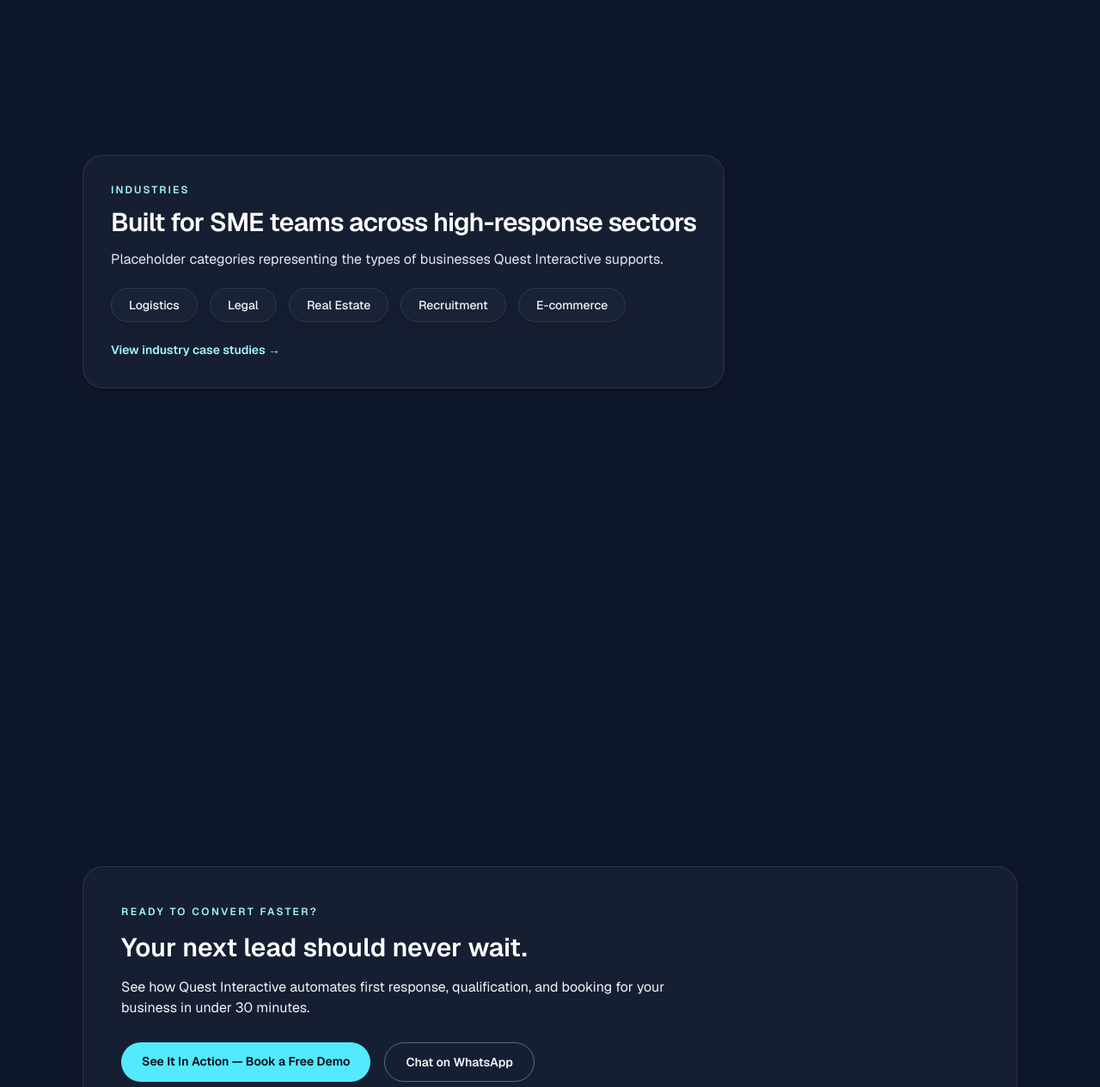
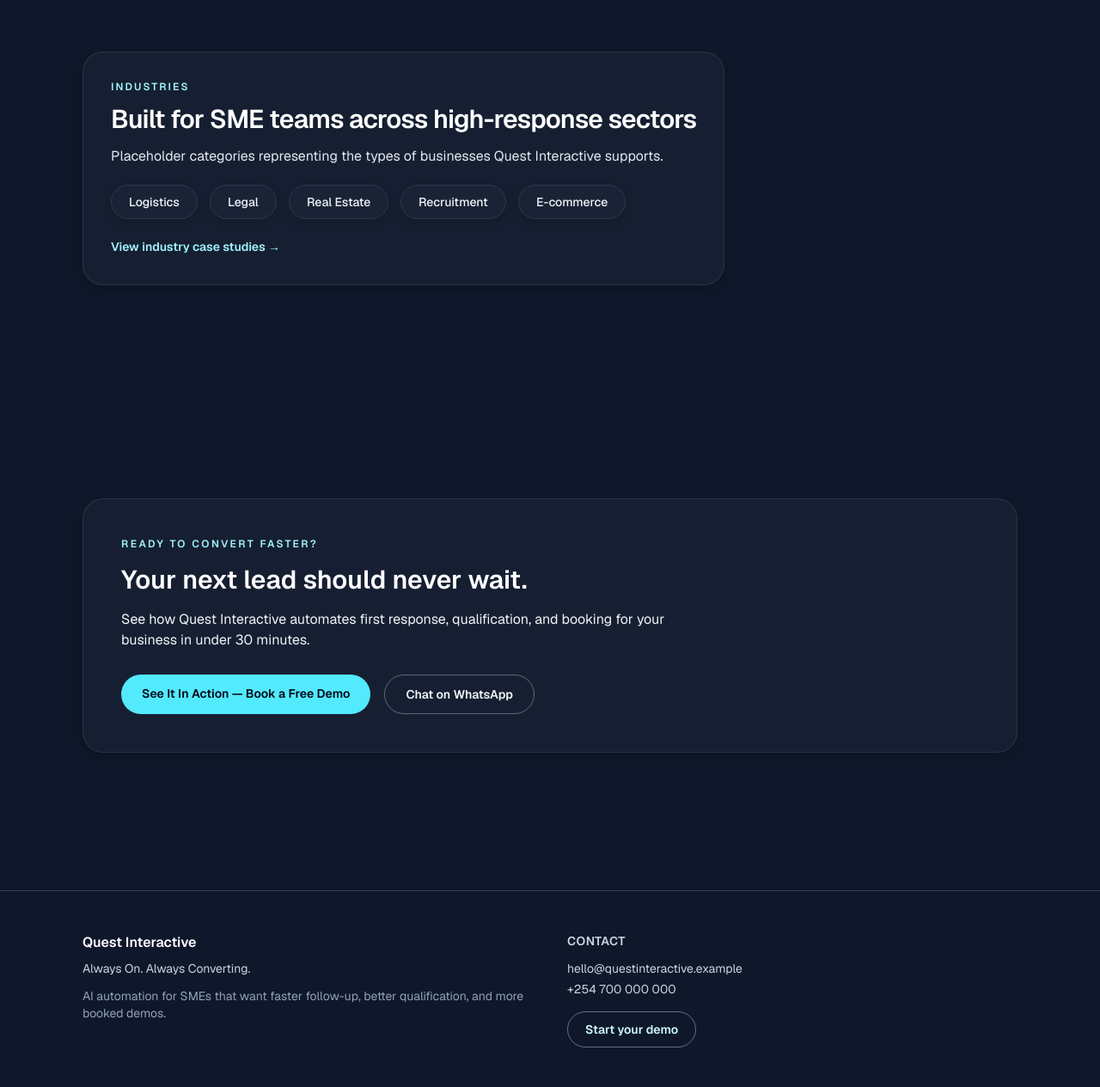
Before and after one commit to nyaks/quest-interactive-site, a Next.js app: page / in a window 1280 px wide. Shown: the part 945-2210 px from the top of the page at 86% size. Built offline with nearby package versions, Linux system fonts and the light colour scheme.

Commit message:
Revert full viewport sections

```diff
--- a/src/components/sections/cta-banner.tsx
+++ b/src/components/sections/cta-banner.tsx
@@ -5,7 +5,7 @@ import { site } from "@/lib/site-data";
 export function CtaBanner() {
   return (
     <Reveal>
-      <section className="min-h-screen flex items-center py-12 sm:py-16">
+      <section className="min-h-[50vh] flex items-center py-12 sm:py-16">
       <div className="glass-card rounded-3xl p-9 sm:p-11 w-full">
         <p className="text-xs font-semibold uppercase tracking-[0.2em] text-cyan-200">Ready to convert faster?</p>
         <h2 className="mt-4 text-2xl font-semibold text-white sm:text-3xl">Your next lead should never wait.</h2>
--- a/src/components/sections/trust-bar.tsx
+++ b/src/components/sections/trust-bar.tsx
@@ -6,7 +6,7 @@ const industries = ["Logistics", "Legal", "Real Estate", "Recruitment", "E-comme
 
 export function TrustBar() {
   return (
-    <section className="min-h-screen flex items-center py-12 sm:py-16">
+    <section className="min-h-[70vh] flex items-center py-12 sm:py-16">
       <Reveal>
         <div className="glass-card rounded-3xl p-7 sm:p-8">
           <SectionHeading
```
